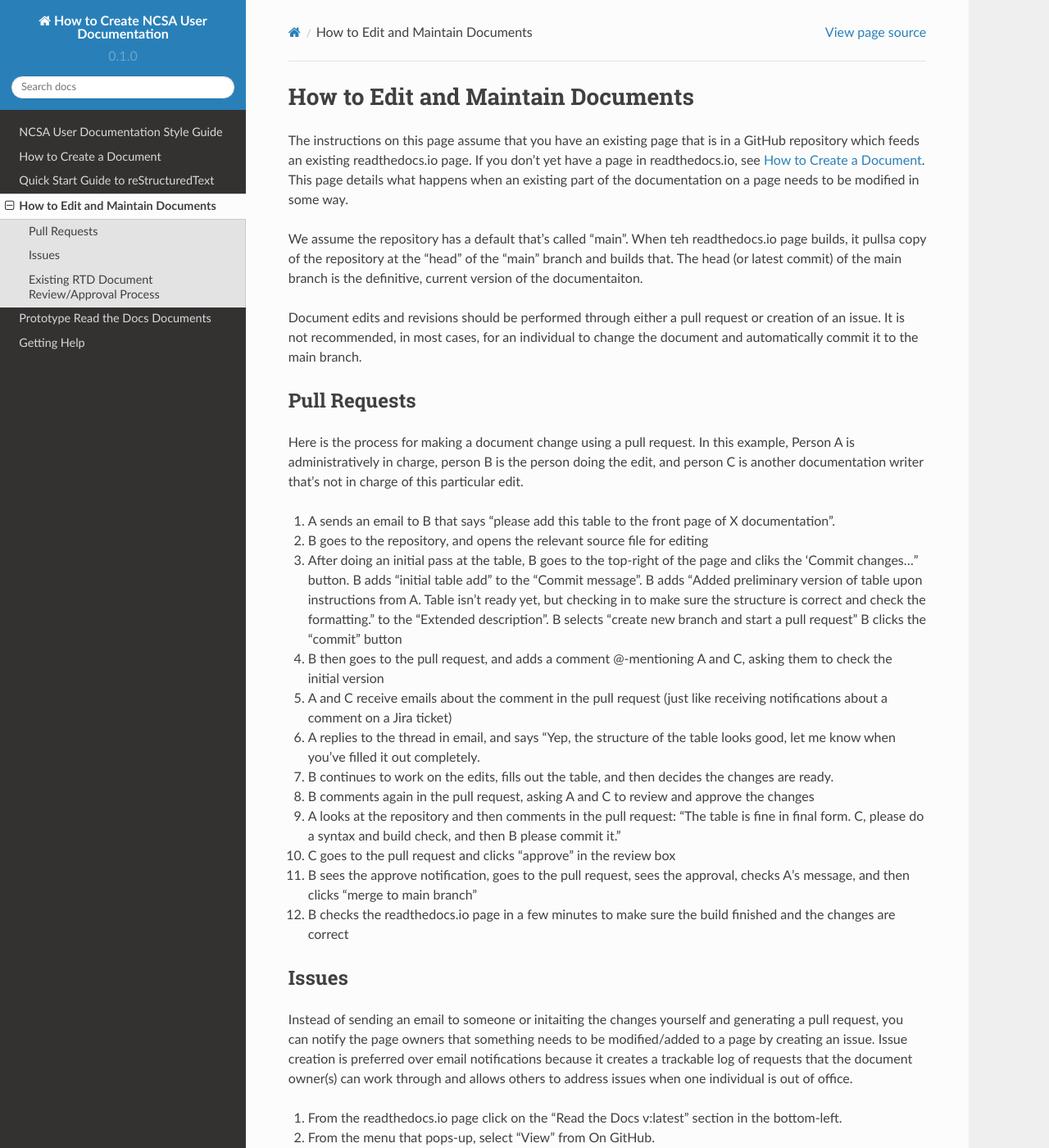
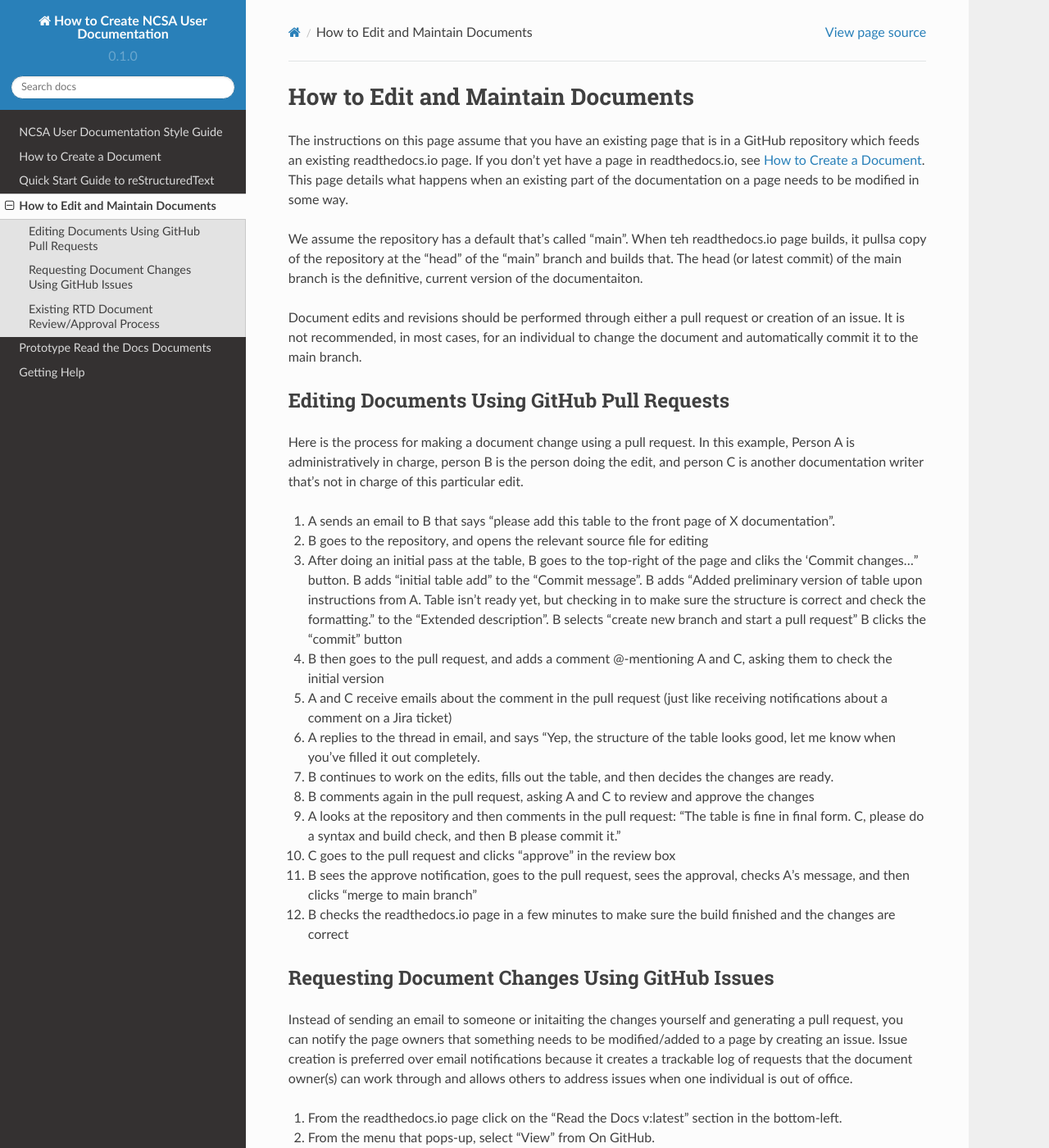
Before and after one commit to lhelms2/howto_rtd, a Sphinx documentation site: the page built from docs/source/maintain.rst, in a window 1280 px wide and 1400 px high. Shown: the whole window at 82% size. Built offline with Sphinx 7.4.7 and the Read the Docs theme 2.0.0, drawn with Linux system fonts in a browser that asks for light colours.

Commit message:
Update maintain.rst fixed headings added issues label

```diff
--- a/docs/source/maintain.rst
+++ b/docs/source/maintain.rst
@@ -9,8 +9,8 @@ We assume the repository has a default that's called "main". When teh readthedoc
 
 Document edits and revisions should be performed through either a pull request or creation of an issue. It is not recommended, in most cases, for an individual to change the document and automatically commit it to the main branch.
 
-Pull Requests
---------------
+Editing Documents Using GitHub Pull Requests
+---------------------------------------------
 
 Here is the process for making a document change using a pull request. In this example, Person A is administratively in charge, person B is the person doing the edit, and person C is another documentation writer that's not in charge of this particular edit.
 
@@ -31,8 +31,10 @@ Here is the process for making a document change using a pull request. In this e
 11. B sees the approve notification, goes to the pull request, sees the approval, checks A's message, and then clicks "merge to main branch"
 12. B checks the readthedocs.io page in a few minutes to make sure the build finished and the changes are correct
 
-Issues
--------
+.. _issues:
+
+Requesting Document Changes Using GitHub Issues
+------------------------------------------------
 
 Instead of sending an email to someone or initaiting the changes yourself and generating a pull request, you can notify the page owners that something needs to be modified/added to a page by creating an issue. Issue creation is preferred over email notifications because it creates a trackable log of requests that the document owner(s) can work through and allows others to address issues when one individual is out of office.
 
```
